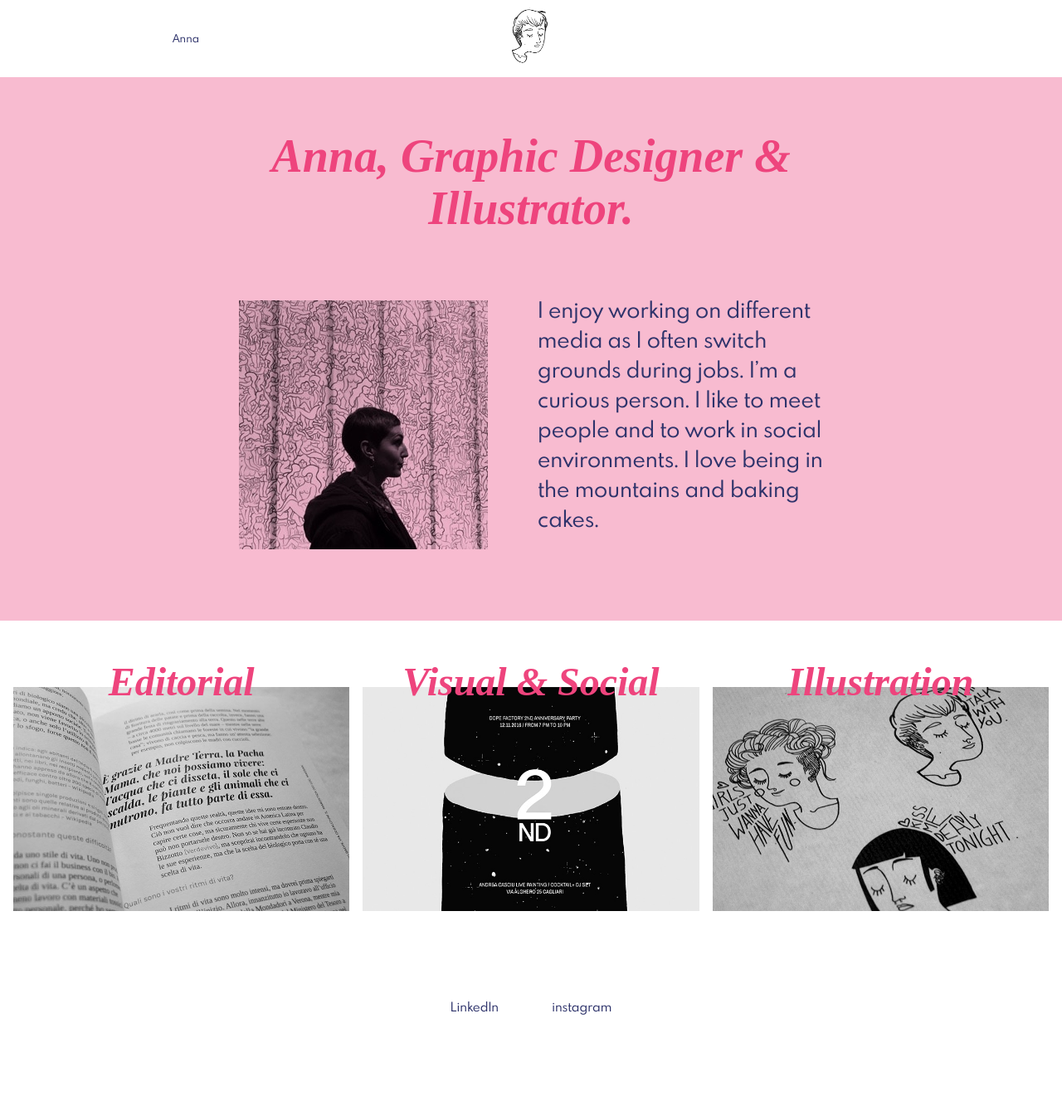
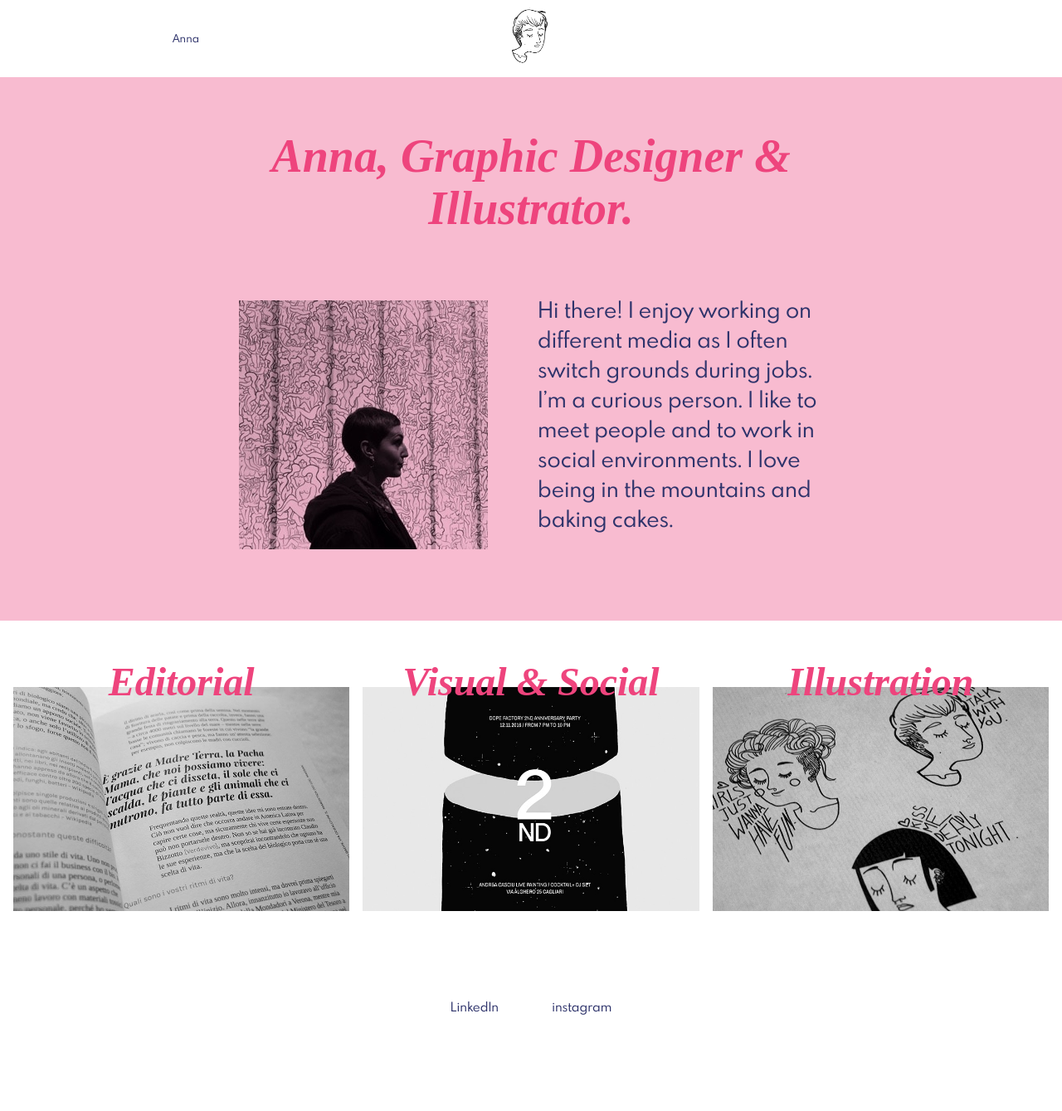
Before and after one commit to rzecchini/annaelle, a Jekyll site: the page built from index.md, in a window 1280 px wide. Shown: the whole page at 83% size. Built offline with Jekyll 4.4.1, drawn with Linux system fonts in a browser that asks for light colours; some web fonts are replaced.

Commit message:
Update home.html

```diff
--- a/_layouts/home.html
+++ b/_layouts/home.html
@@ -20,7 +20,7 @@
 
         <div class="col">
           <div class="presentation__txt">
-            <p class="presentation__intro">I enjoy working on different media as I often switch grounds during jobs. I’m a curious person. I like to meet people and to work in social environments. I love being in the mountains and baking cakes.</p>
+            <p class="presentation__intro">Hi there! I enjoy working on different media as I often switch grounds during jobs. I’m a curious person. I like to meet people and to work in social environments. I love being in the mountains and baking cakes.</p>
             <!-- <p class="presentation__now">Currently working at <a href="http://www.w13-designkultur.com" target="_blank">W13</a> as graphic designer.</p> -->
           </div>
         </div>
```
